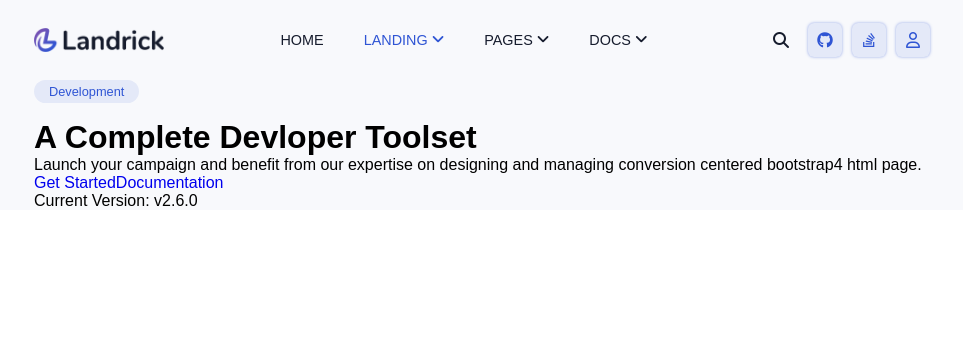
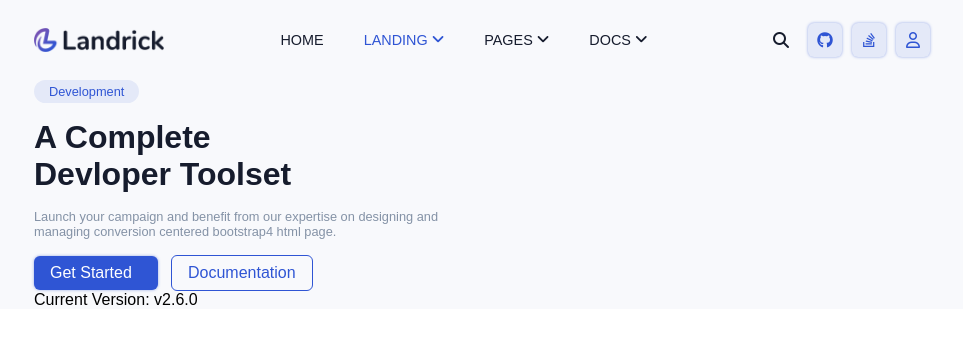
Before and after one commit to CarloBattista/proj-html-vuejs, a Vue app: page / in a window 1280 px wide. Shown: the top 344 px of the page, without its empty margins (158-1121 px from the left). Built offline with nearby package versions, Linux system fonts and the light colour scheme.

Commit message:
hover bottone icona

```diff
--- a/src/components/HeroComp.vue
+++ b/src/components/HeroComp.vue
@@ -13,7 +13,9 @@
                         <p class="description">Launch your campaign and benefit from our expertise on designing and managing conversion centered bootstrap4 html page.</p>
                     </div>
                     <div class="cta_container">
-                        <a class="btn btn_filled" href="/getstarted">Get Started</a>
+                        <a class="btn btn_filled" href="/getstarted">Get Started
+                            <i class="fa-solid fa-arrow-right"></i>
+                        </a>
                         <a class="btn btn_outline" href="/documentation">Documentation</a>
                     </div>
                     <p class="version">Current Version: v2.6.0</p>
@@ -56,4 +58,81 @@
     border-radius: 30px;
     background: #E4E9F8;
 }
+
+.heading_container{
+    width: 45%;
+    margin-bottom: 16px;
+}
+
+.heading{
+    color: #161C2D;
+    font-size: 2rem;
+    font-weight: 700;
+}
+
+.description_container{
+    width: 63%;
+    margin-bottom: 16px;
+}
+
+.description{
+    color: #8492A6;
+    font-size: .8rem;
+    font-weight: 500;
+}
+
+.cta_container{
+    display: flex;
+    align-items: center;
+}
+
+.btn{
+    color: #fff;
+    background: grey;
+    font-size: 1rem;
+    font-weight: 400;
+    padding: 8px 16px;
+    border-radius: 6px;
+    margin-right: 13px;
+    display: flex;
+    align-items: center;
+    cursor: pointer;
+}
+
+.btn:last-child{
+    margin-right: 0;
+}
+
+.btn.btn_filled{
+    position: relative;
+    width: 124px;
+    color: #fff;
+    background: #2F55D4;
+    box-shadow: 0 0 3px rgba(47, 86, 212, .5);
+    transition: all 100ms ease;
+}
+
+.fa-arrow-right{
+    position: absolute;
+    right: 0;
+    opacity: 0;
+    margin-left: 10px;
+    transition: all 100ms ease;
+}
+
+.btn_filled:hover{
+    width: 140px;
+    background: #2443AC;
+}
+
+.btn_filled:hover .fa-arrow-right{
+    opacity: 1;
+    transform: translateX(-10px);
+}
+
+.btn.btn_outline{
+    color: #2F55D4;
+    background: transparent;
+    border: 1px solid #2F55D4;
+}
 </style>
```
